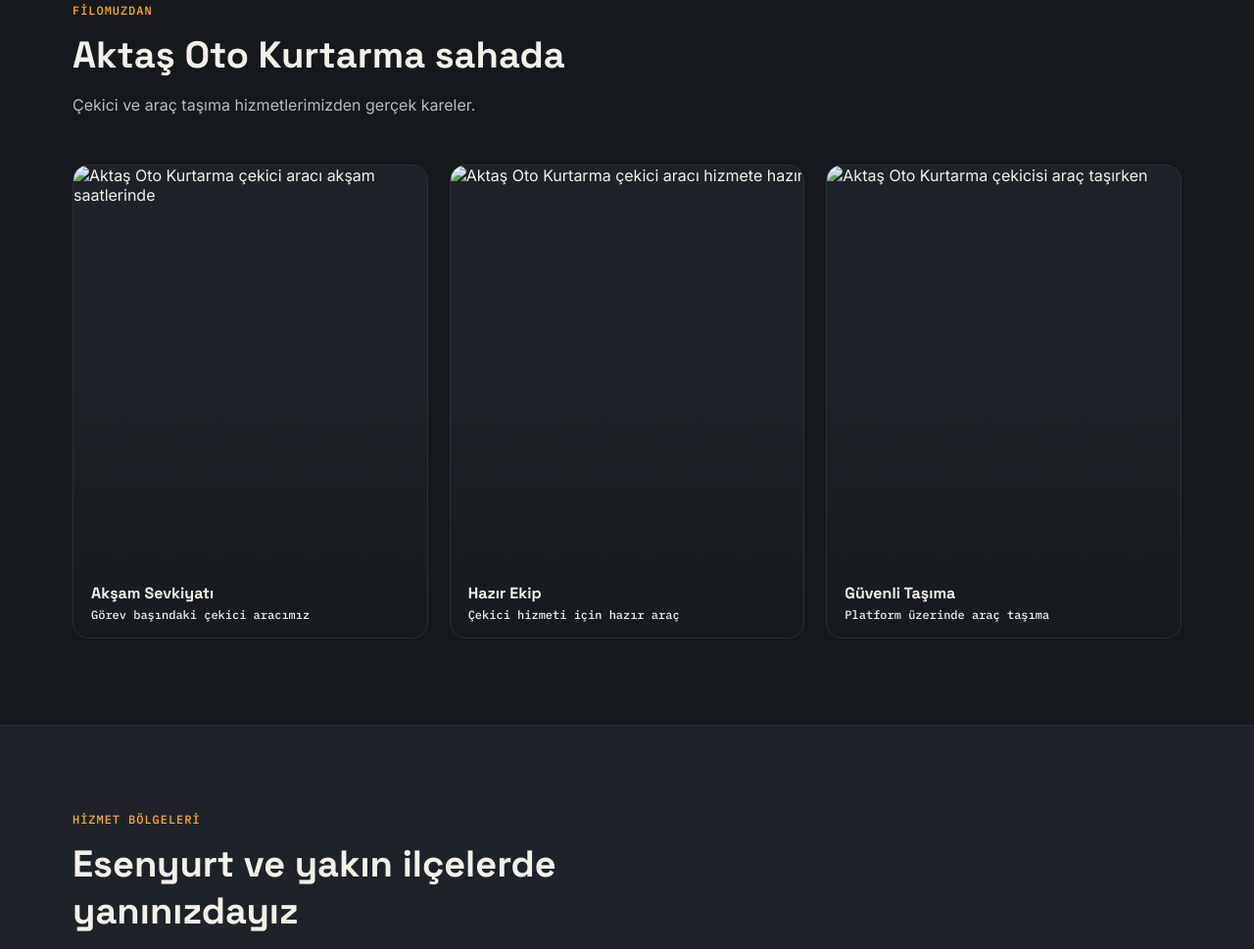
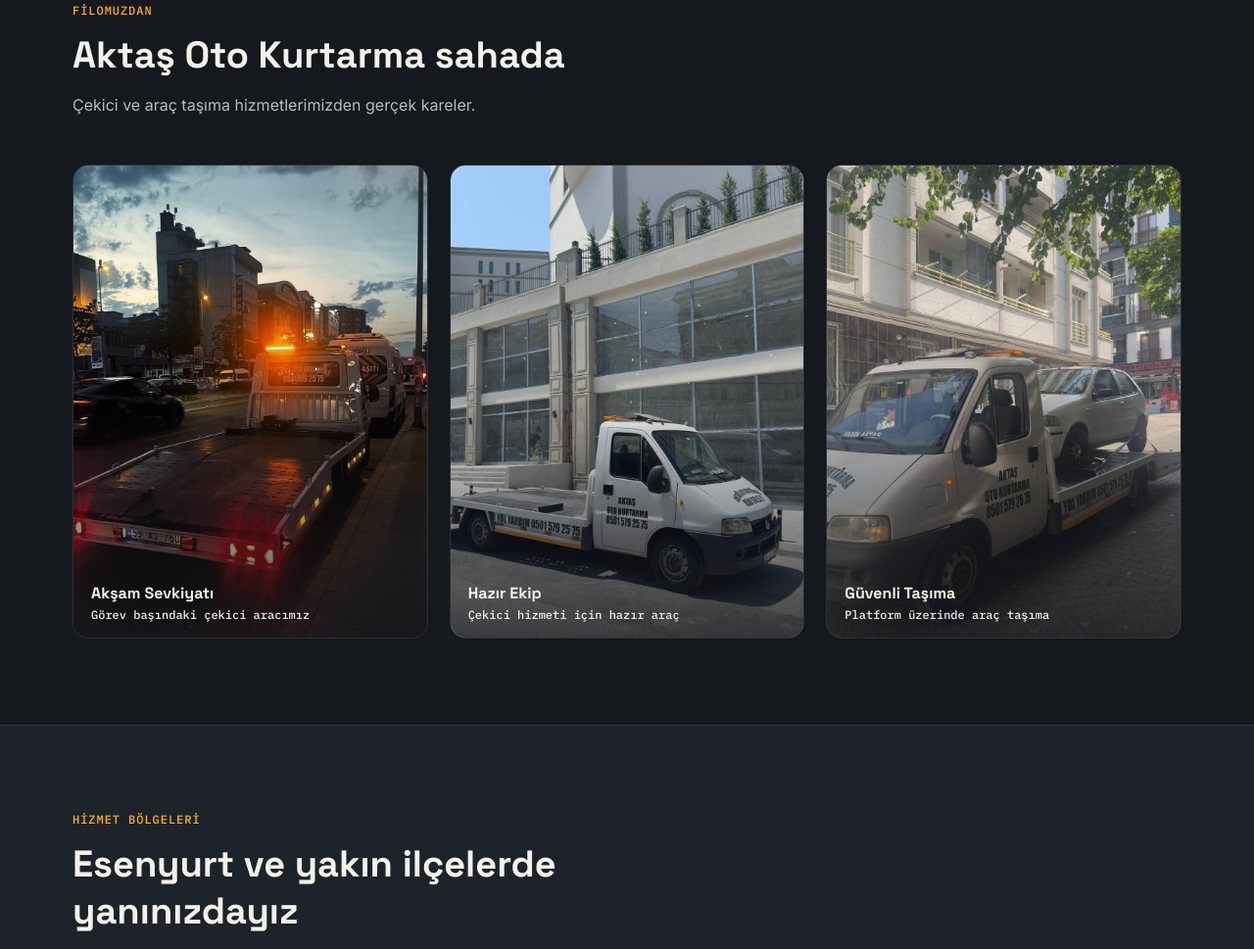
Before and after one commit to yasinnal75/aktasotokurtarma, a plain HTML site: page index.html in a window 1280 px wide. Shown: the part 2600-3569 px from the top of the page at 98% size. Drawn offline with Linux system fonts and the light colour scheme; files whose address does not match are found by name.

Commit message:
Update index.html

```diff
--- a/index.html
+++ b/index.html
@@ -263,9 +263,9 @@
       <p>Çekici ve araç taşıma hizmetlerimizden gerçek kareler.</p>
     </div>
     <div class="fleet-grid">
-      <div class="fleet-card"><img src="images/fleet-1.jpg" width="600" height="800" loading="lazy" decoding="async" alt="Aktaş Oto Kurtarma çekici aracı akşam saatlerinde"><div class="fleet-caption"><b>Akşam Sevkiyatı</b>Görev başındaki çekici aracımız</div></div>
-      <div class="fleet-card"><img src="images/fleet-2.jpg" width="600" height="800" loading="lazy" decoding="async" alt="Aktaş Oto Kurtarma çekici aracı hizmete hazır"><div class="fleet-caption"><b>Hazır Ekip</b>Çekici hizmeti için hazır araç</div></div>
-      <div class="fleet-card"><img src="images/fleet-3.jpg" width="600" height="800" loading="lazy" decoding="async" alt="Aktaş Oto Kurtarma çekicisi araç taşırken"><div class="fleet-caption"><b>Güvenli Taşıma</b>Platform üzerinde araç taşıma</div></div>
+      <div class="fleet-card"><img src="fleet-1.jpg" width="600" height="800" loading="lazy" decoding="async" alt="Aktaş Oto Kurtarma çekici aracı akşam saatlerinde"><div class="fleet-caption"><b>Akşam Sevkiyatı</b>Görev başındaki çekici aracımız</div></div>
+      <div class="fleet-card"><img src="fleet-2.jpg" width="600" height="800" loading="lazy" decoding="async" alt="Aktaş Oto Kurtarma çekici aracı hizmete hazır"><div class="fleet-caption"><b>Hazır Ekip</b>Çekici hizmeti için hazır araç</div></div>
+      <div class="fleet-card"><img src="fleet-3.jpg" width="600" height="800" loading="lazy" decoding="async" alt="Aktaş Oto Kurtarma çekicisi araç taşırken"><div class="fleet-caption"><b>Güvenli Taşıma</b>Platform üzerinde araç taşıma</div></div>
     </div>
   </div>
 </section>
```
